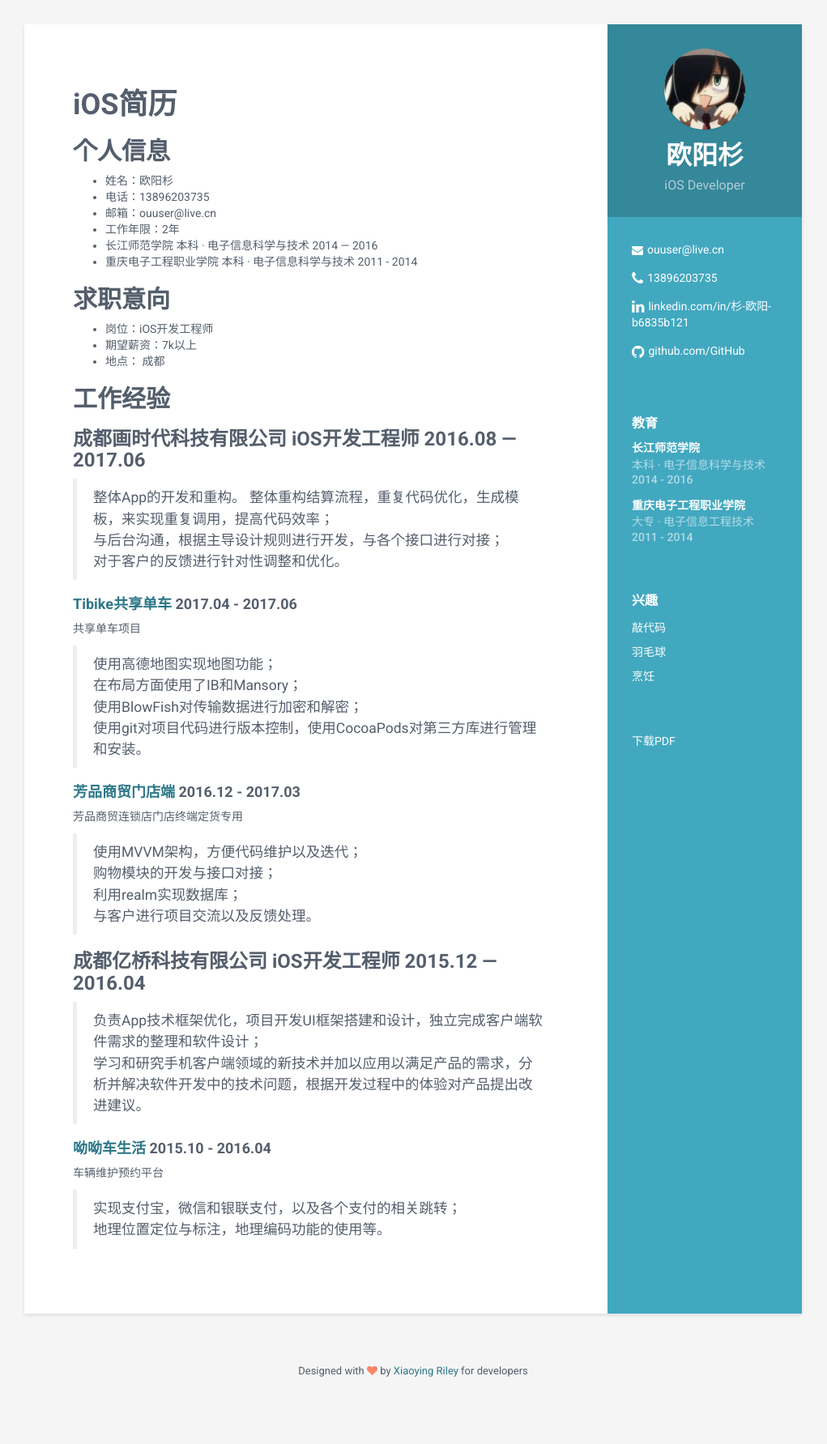
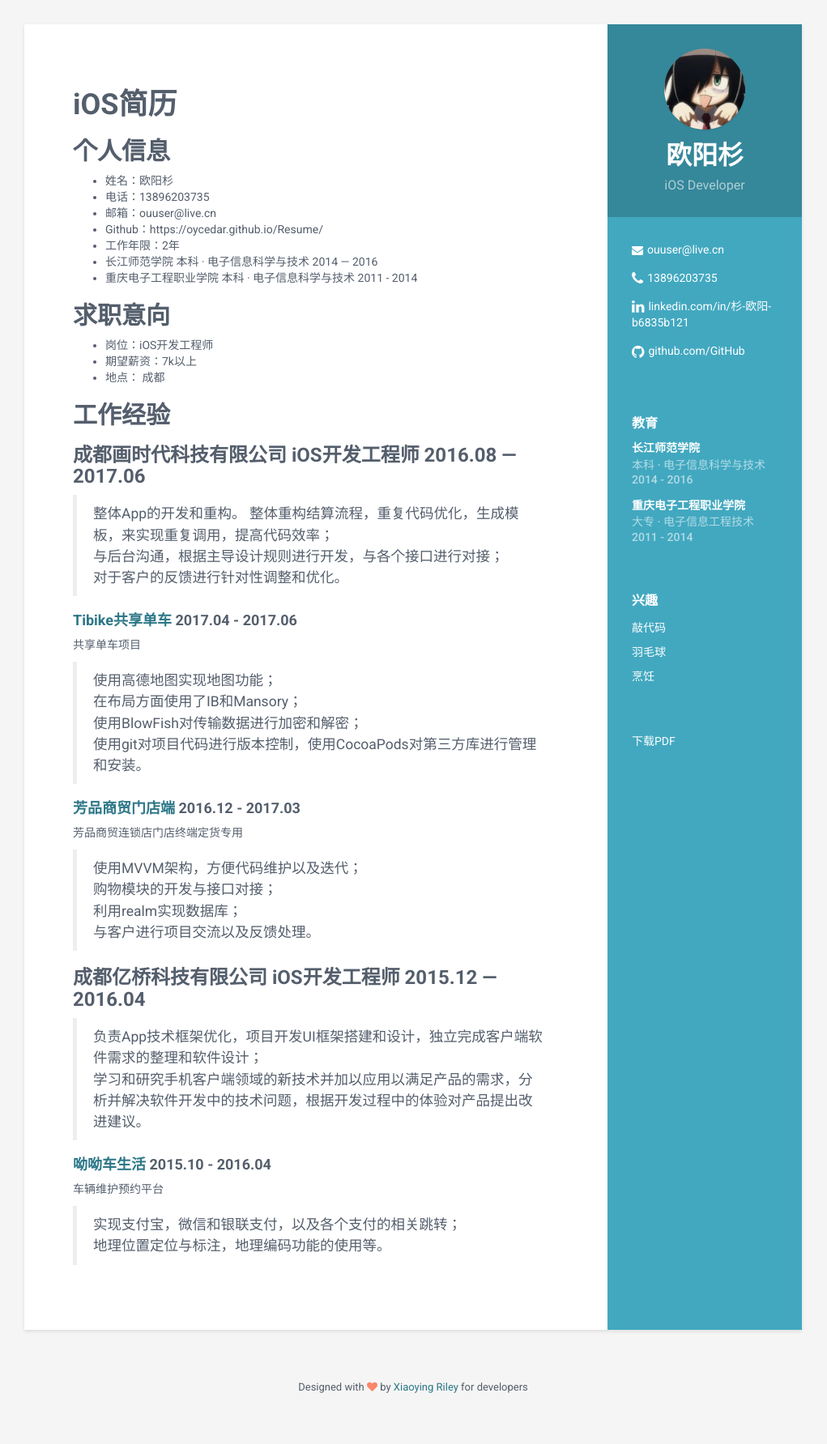
Before and after one commit to OYcedar/Resume, a Jekyll site: the page built from resume.md, in a window 1280 px wide. Shown: the whole page at 81% size, without its empty margins (130-1151 px from the left). Built offline with Jekyll 4.4.1, drawn with Linux system fonts in a browser that asks for light colours; our own code applies the rules of GitHub Pages for plain Markdown files.

Commit message:
add github

```diff
--- a/resume.md
+++ b/resume.md
@@ -4,6 +4,7 @@
 * 姓名：欧阳杉
 * 电话：13896203735
 * 邮箱：ouuser@live.cn
+* Github：https://oycedar.github.io/Resume/
 * 工作年限：2年
 * 长江师范学院           本科 · 电子信息科学与技术    2014 — 2016
 * 重庆电子工程职业学院    本科 · 电子信息科学与技术    2011 - 2014
```
